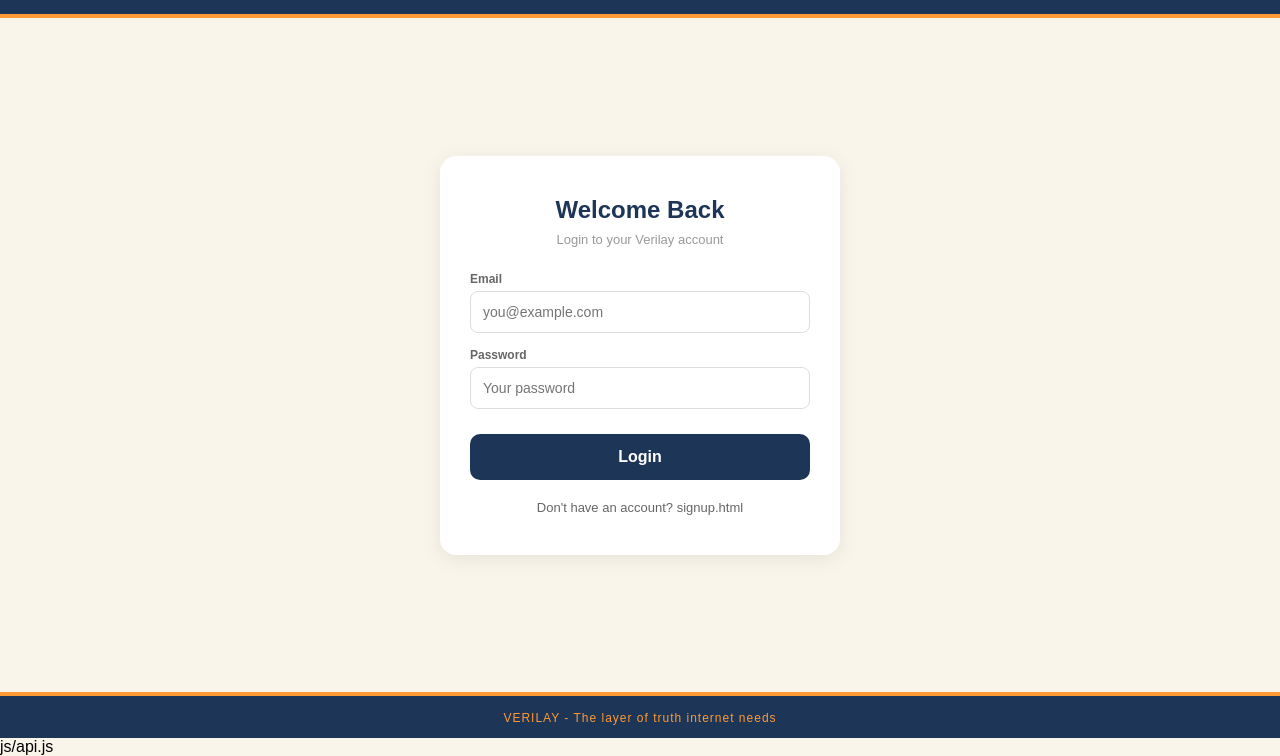
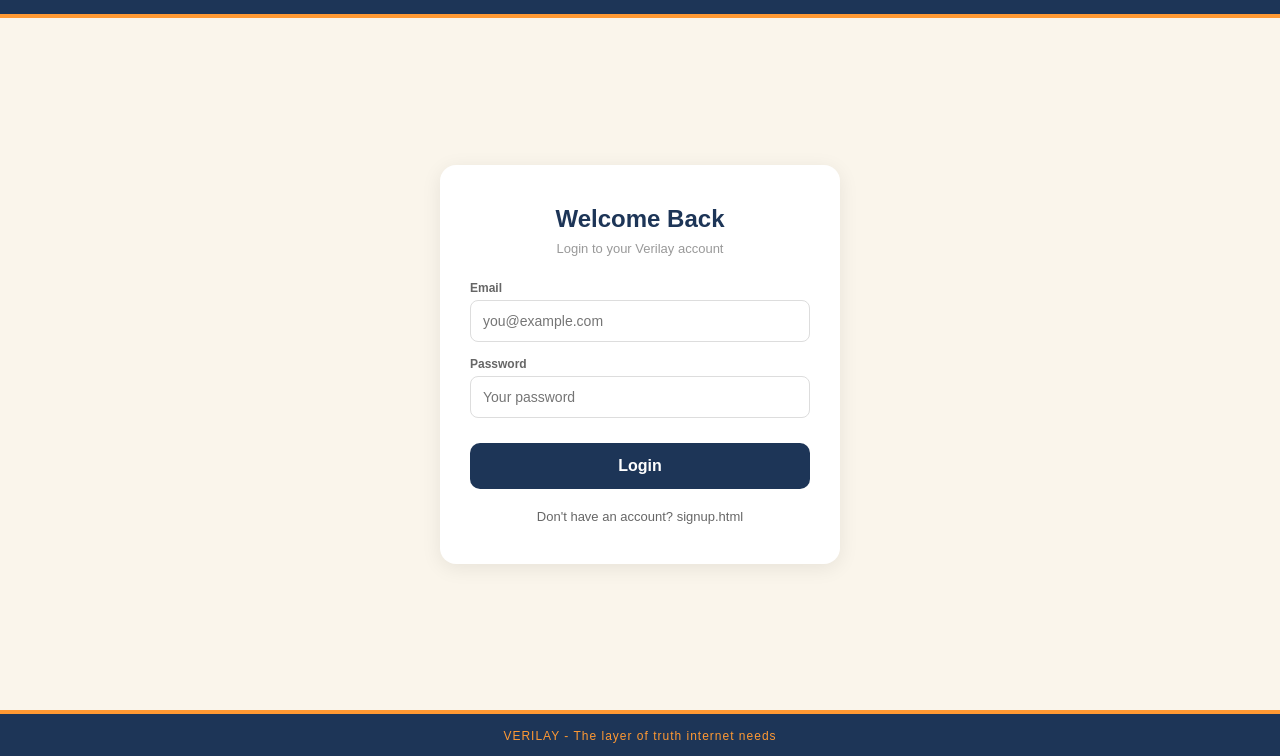
Before and after one commit to goivndchandak/Verilay, a plain HTML site: page login.html in a window 1280 px wide. Shown: the part 44-800 px from the top of the page. Drawn offline with Linux system fonts and the light colour scheme.

Commit message:
login.html

```diff
--- a/login.html
+++ b/login.html
@@ -48,7 +48,7 @@
   </div>
 </div>
 <div class="footer"><span>VERILAY - The layer of truth internet needs</span></div>
-js/api.js
+<script src="js/api.js"></script>
 <script>
 if (localStorage.getItem("token")) { window.location.href = "dashboard.html"; }
 
```
